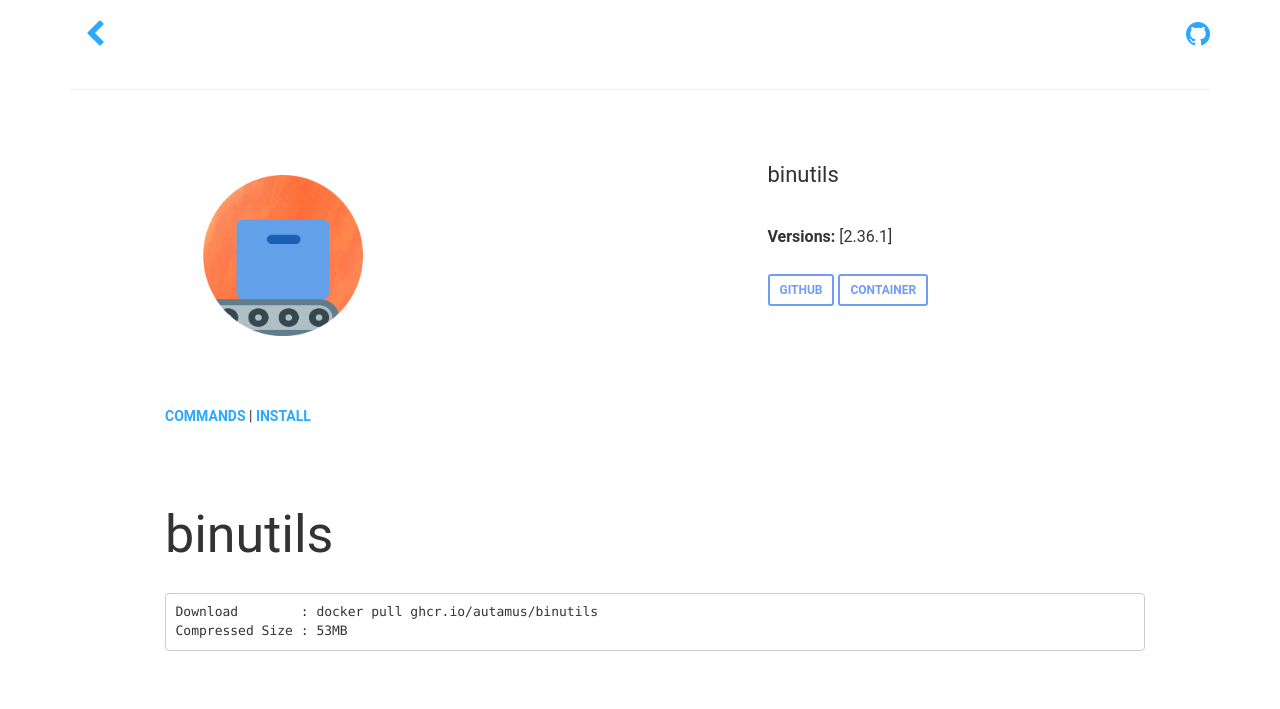
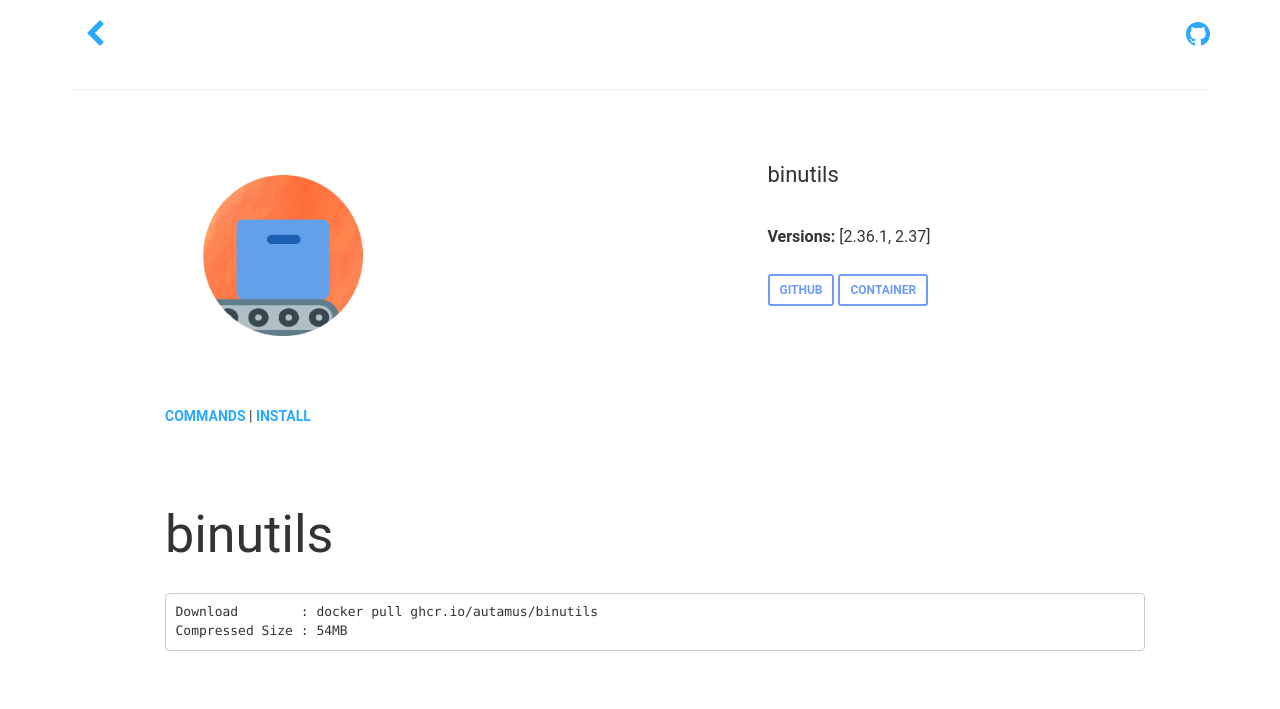
Before and after one commit to autamus/registry, a Jekyll site: the page built from _library/binutils.md, in a window 1280 px wide. Shown: the top 709 px of the page. Built offline with Jekyll 4.4.1, drawn with Linux system fonts in a browser that asks for light colours; nearby versions of some CDN libraries.

Commit message:
Update binutils to 2.37 at 2021-08-25 05:22:03.680255226 +0000 UTC m=+2.888033391

````diff
--- a/_library/binutils.md
+++ b/_library/binutils.md
@@ -4,8 +4,9 @@ name: binutils
 github: https://github.com/autamus/registry/blob/main/containers/b/binutils/spack.yaml
 versions:
 - 2.36.1
-updated_at: 2021-06-23T20:00:50.90277677Z
-size: 53MB
+- "2.37"
+updated_at: 2021-08-25T05:22:02.111992635Z
+size: 54MB
 description: GNU binutils, which contain the linker, assembler, objdump and others
 container_url: https://github.com/orgs/autamus/packages/container/package/binutils
 
@@ -13,7 +14,7 @@ container_url: https://github.com/orgs/autamus/packages/container/package/binuti
 # binutils
 ```bash
 Download        : docker pull ghcr.io/autamus/binutils
-Compressed Size : 53MB
+Compressed Size : 54MB
 ```
 
 ## Description
````
